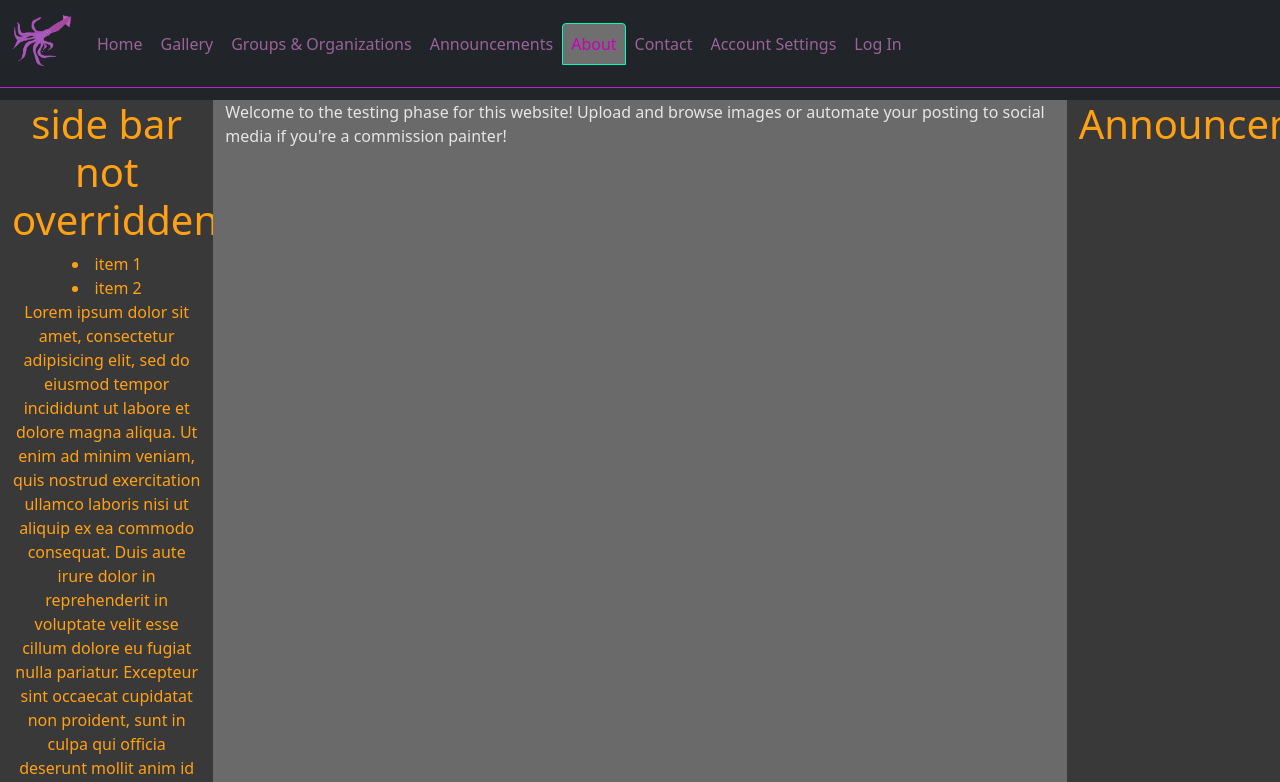
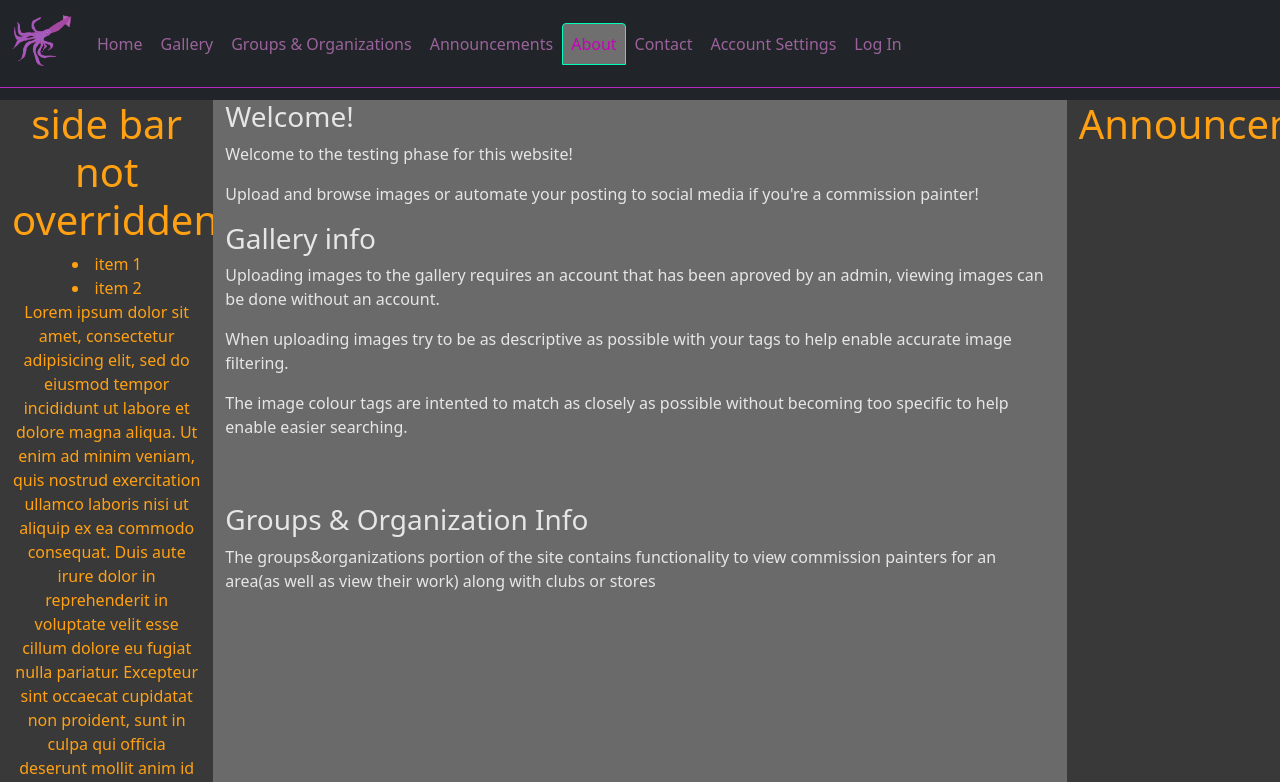
Before and after one commit to ArkAngle1788/Mini-Gallery, a Django app: template templates/CommunityInfrastructure/about.html in a window 1280 px wide. Shown: the top 782 px of the page. Run offline with Django 3.2, Linux system fonts and the light colour scheme; the template is opened without the code that fills it, so the values that code supplies are empty; parts of the project's set-up code (start-up, migrations or seed data) failed here and were passed over; some libraries are stand-ins or nearby versions.

```diff
--- a/ContentPost/forms.py
+++ b/ContentPost/forms.py
@@ -2,12 +2,18 @@ from django import forms
 from .models import ContentPost
 
 from django.forms.widgets import TextInput
+from markdownx.fields import MarkdownxFormField
 # from django_select2 import forms as s2forms
 # from django_select2.forms import Select2Widget,Select2MultipleWidget
 
 basicattrs={'class':'bg-white'}
 
+
+
 class ContentPostForm(forms.ModelForm):
+
+    # markdownx is a bit of overkill but i'm leaving it here for now for future reference
+    text1 = MarkdownxFormField()
 
     class Meta:
         model=ContentPost
--- a/ContentPost/views.py
+++ b/ContentPost/views.py
@@ -63,7 +63,6 @@ class ContentPostListView(ListView):
 
 
 
-
 class ContentPostDetailView(DetailView):
     model=ContentPost
 
@@ -74,7 +73,6 @@ class ContentPostDetailView(DetailView):
         # Add in the leaguenav QuerySet
         context['league_nav'] = leagues_nav
         context['news']=calculate_news_bar()
-
 
         # print(self.get_permission_required())
 
--- a/templates/CommunityInfrastructure/about.html
+++ b/templates/CommunityInfrastructure/about.html
@@ -1,8 +1,19 @@
 {% extends 'base.html' %}
 {% block content %}
 
-<p>Welcome to the testing phase for this website! Upload and browse images or automate your posting to social media if you're a commission painter!</p>
+<h3>Welcome!</h3>
+<p>Welcome to the testing phase for this website!</p>
+<p>Upload and browse images or automate your posting to social media if you're a commission painter!</p>
 
+<h3>Gallery info</h3>
+<p>Uploading images to the gallery requires an account that has been aproved by an admin, viewing images can be done without an account.</p>
+<p>When uploading images try to be as descriptive as possible with your tags to help enable accurate image filtering.</p>
+<p>The image colour tags are intented to match as closely as possible without becoming too specific to help enable easier searching.</p>
+
+<br>
+<br>
+<h3>Groups & Organization Info</h3>
+<p>The groups&organizations portion of the site contains functionality to view commission painters for an area(as well as view their work) along with clubs or stores</p>
 
 {% endblock content %}
 
--- a/templates/CommunityInfrastructure/group_add_admin.html
+++ b/templates/CommunityInfrastructure/group_add_admin.html
@@ -6,6 +6,8 @@
 <h1>
 Choose New Admins for {{group}}
 </h1>
+
+<p>Note: Only users within the same city as your group are displayed here. If you need a user from outside your city please contact a site admin to have them manually added.</p>
 
 Existing Primary Admins:
 {%for admin in group.group_primary_admins.all %}
@@ -32,14 +34,14 @@ Existing Secondary Admins:
   <label for="select_admins_primary">Select User to be Primary Admins</label>
   <select id="select_admins_primary" class="form-control apply_select2" name="select admins primary" multiple>
     {% for user in local_members_primary %}
-      <option value="{{ user.id }}"> {{ user }}</option>
+      <option value="{{ user.id }}"> {{ user.user.username }} {{user.user.first_name}} {{user.user.last_name}}</option>
     {% endfor %}
   </select>
 
   <label for="select_admins_secondary">Select User to be Secondary Admins</label>
   <select id="select_admins_secondary" class="form-control apply_select2" name="select admins secondary" multiple>
     {% for user in local_members_secondary %}
-      <option value="{{ user.id }}"> {{ user }}</option>
+      <option value="{{ user.id }}">{{ user.user.username }} {{user.user.first_name}} {{user.user.last_name}}</option>
     {% endfor %}
   </select>
 
--- a/templates/CommunityInfrastructure/group_detail.html
+++ b/templates/CommunityInfrastructure/group_detail.html
@@ -1,7 +1,7 @@
 {% extends 'base.html' %}
 {% block content %}
 {% load user_group_admin_check_filters %}
-
+{% load markdownify %}
 
 <h1>
 {{group}}
@@ -9,7 +9,7 @@
 <h4>{{group.group_tag}}</h4>
 
 <p>
-{{group.group_description}}
+{{group.group_description|markdownify}}
 </p>
 
 
--- a/templates/CommunityInfrastructure/group_form.html
+++ b/templates/CommunityInfrastructure/group_form.html
@@ -5,6 +5,7 @@
 {{ form.media.css }}
 
 <p>NOTE: only choose one of city/region/country. it is used to determine your most specific level of operation</p>
+<p>The Group Description Field allows basic markdown</p>
 
 <form method="post" >{% csrf_token %}
     {{ form|crispy }}
--- a/templates/CommunityInfrastructure/paintingstudio_detail.html
+++ b/templates/CommunityInfrastructure/paintingstudio_detail.html
@@ -1,6 +1,6 @@
 {% extends 'base.html' %}
 {% block content %}
-
+{% load markdownify %}
 <h1>
   {{studio}}
 </h1>
@@ -8,7 +8,7 @@
 <a href="{{studio.Studio_page}}">Visit Studio Page (external link)</a>
 
 
-<p><br>{{studio.description}}</p>
+<p><br>{{studio.description|markdownify}}</p>
 
 <div class="row">
   {%for image in studio_images%}
--- a/templates/CommunityInfrastructure/paintingstudio_form.html
+++ b/templates/CommunityInfrastructure/paintingstudio_form.html
@@ -2,6 +2,7 @@
 {% load crispy_forms_tags %}
 {% block content %}
 
+<p>The description field allows basic markdown to help improve display</p>
 
 {{ form.media.css }}
 <form method="post" >{% csrf_token %}
--- a/templates/ContentPost/contentpost_form.html
+++ b/templates/ContentPost/contentpost_form.html
@@ -8,7 +8,7 @@
     {{ form|crispy }}
     <input type="submit" value="Save">
 </form>
-
+{{ form.media }}
 
 {% endblock %}
 
--- a/website/urls.py
+++ b/website/urls.py
@@ -33,6 +33,7 @@ urlpatterns = [
 #     path('accounts/login/', account_views.login,name="account_login" ),
     path('accounts/', include('allauth.urls')),
     path('accounts/profile/', include('UserAccounts.urls')),
+    path('markdownx/', include('markdownx.urls')),
 ]+ static(settings.MEDIA_URL, document_root=settings.MEDIA_ROOT)
 
 
```
Also changed, not shown: templates/ContentPost/contentpost_detail.html (+4 -4 lines), templates/markdownx/widget.html (added, +9 -0 lines).
